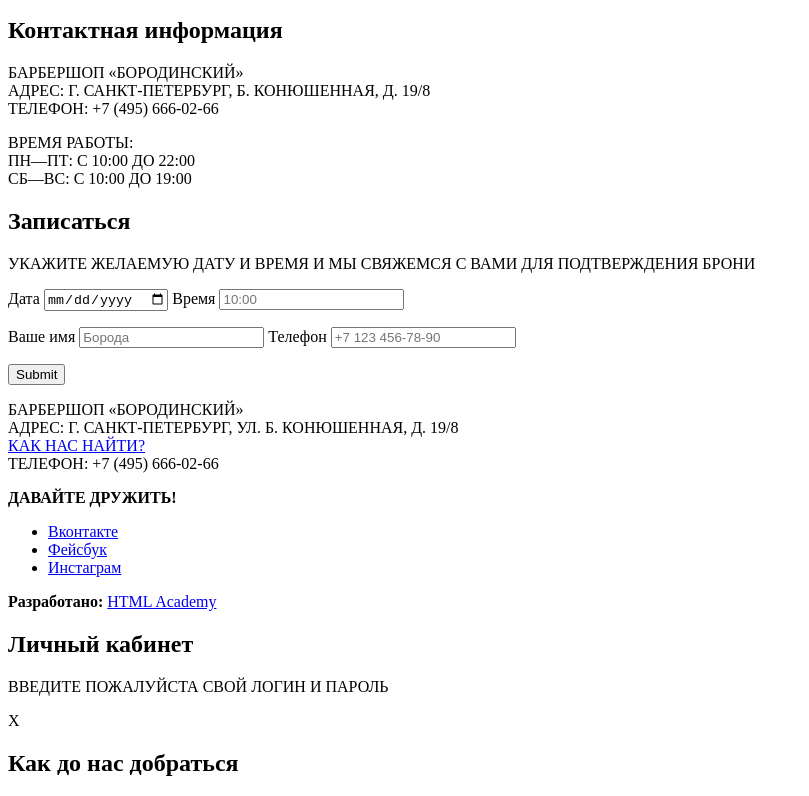
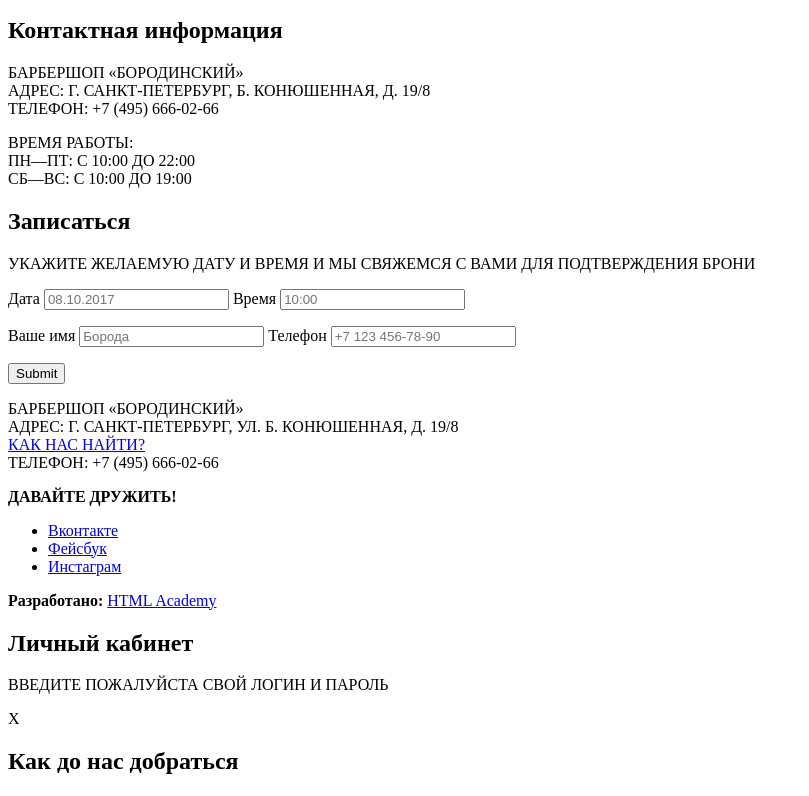
Before and after one commit to gymanj/training_barbershop_borodinski, a plain HTML site: page index.html in a window 1280 px wide. Shown: the part 1143-1939 px from the top of the page, without its empty margins (0-809 px from the left). Drawn offline with Linux system fonts and the light colour scheme.

Commit message:
add pattern for 'date'&'time'

```diff
--- a/index.html
+++ b/index.html
@@ -94,7 +94,7 @@
 
 				<p>
 					<label for="field-date">Дата</label>
-					<input id="field-date" type="date" name="date" required>
+					<input id="field-date" type="text"  required placeholder="08.10.2017" pattern="^(3[01]|[12][0-9]|0?[1-9]).(1[0-2]|0?[1-9]).(?:[0-9]{2})?[0-9]{2}$">
 					<label for="field-time">Время</label>
 					<input id="field-time" type="text" name="time" required placeholder="10:00" pattern="^(2[0-3]|[01]?[0-9]):([0-5]?[0-9])$">
 				</p>
```
